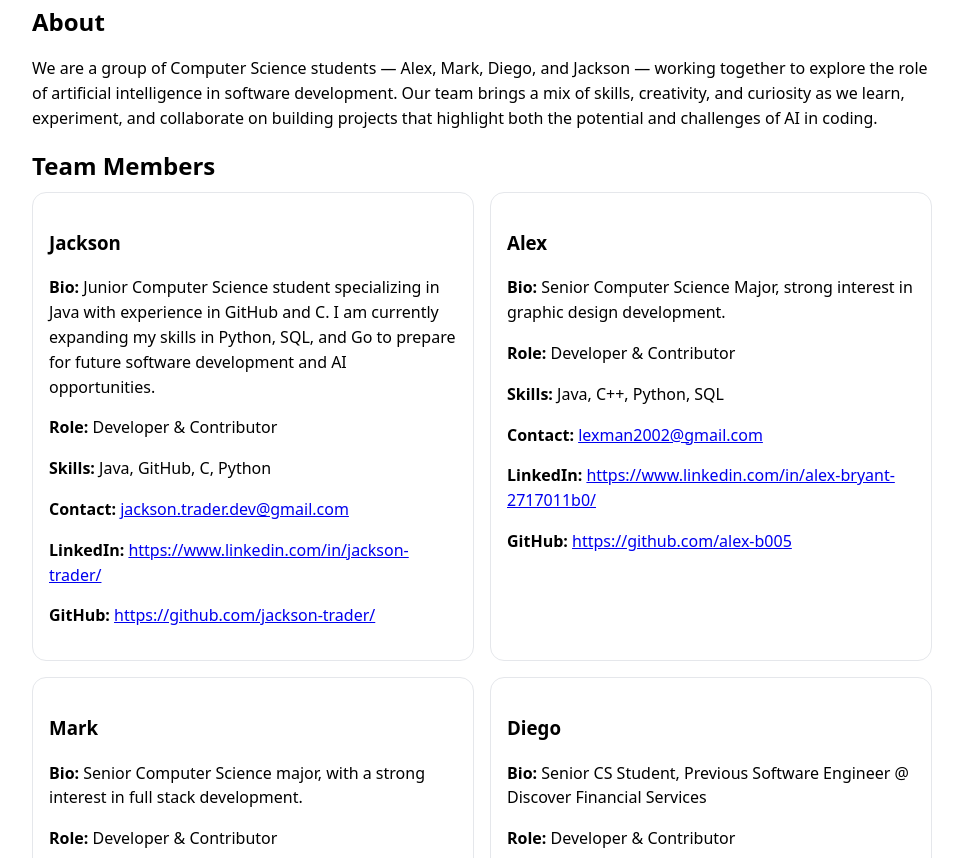
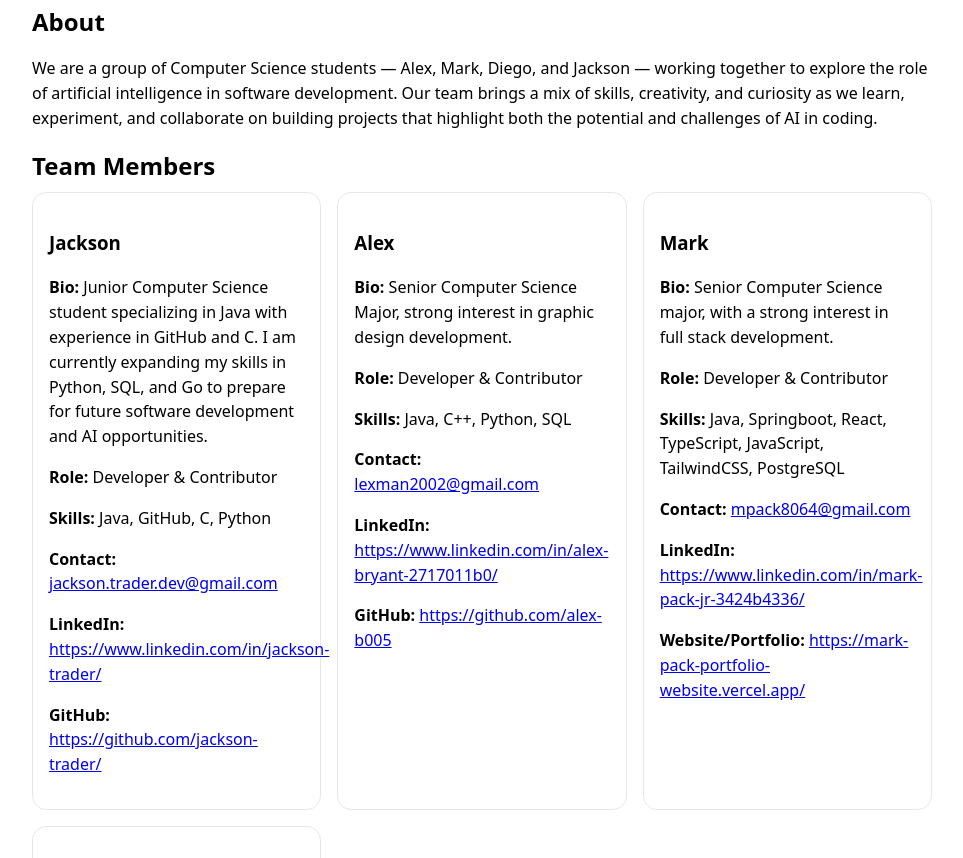
Before and after one commit to jackson-trader/Team-Project-0, a plain HTML site: page index.html in a window 1280 px wide. Shown: the part 382-1240 px from the top of the page, without its empty margins (158-1121 px from the left). Drawn offline with Linux system fonts and the light colour scheme.

Commit message:
Change grid column min width from 350px to 220px

```diff
--- a/index.html
+++ b/index.html
@@ -9,7 +9,7 @@
     header { padding: 4rem 1rem; text-align: center; background: #0f172a; color: white; }
     header img { height: 120px; margin-bottom: 1rem; }
     main { max-width: 900px; margin: 2rem auto; padding: 0 1rem; }
-    .grid { display: grid; gap: 1rem; grid-template-columns: repeat(auto-fit, minmax(350px, 1fr)); }
+    .grid { display: grid; gap: 1rem; grid-template-columns: repeat(auto-fit, minmax(220px, 1fr)); }
     .card { border: 1px solid #e5e7eb; border-radius: 14px; padding: 1rem; }
     h1, h2 { margin: 0 0 .5rem; }
     nav a { margin: 0 .5rem; text-decoration: none; color: #38bdf8; }
```
